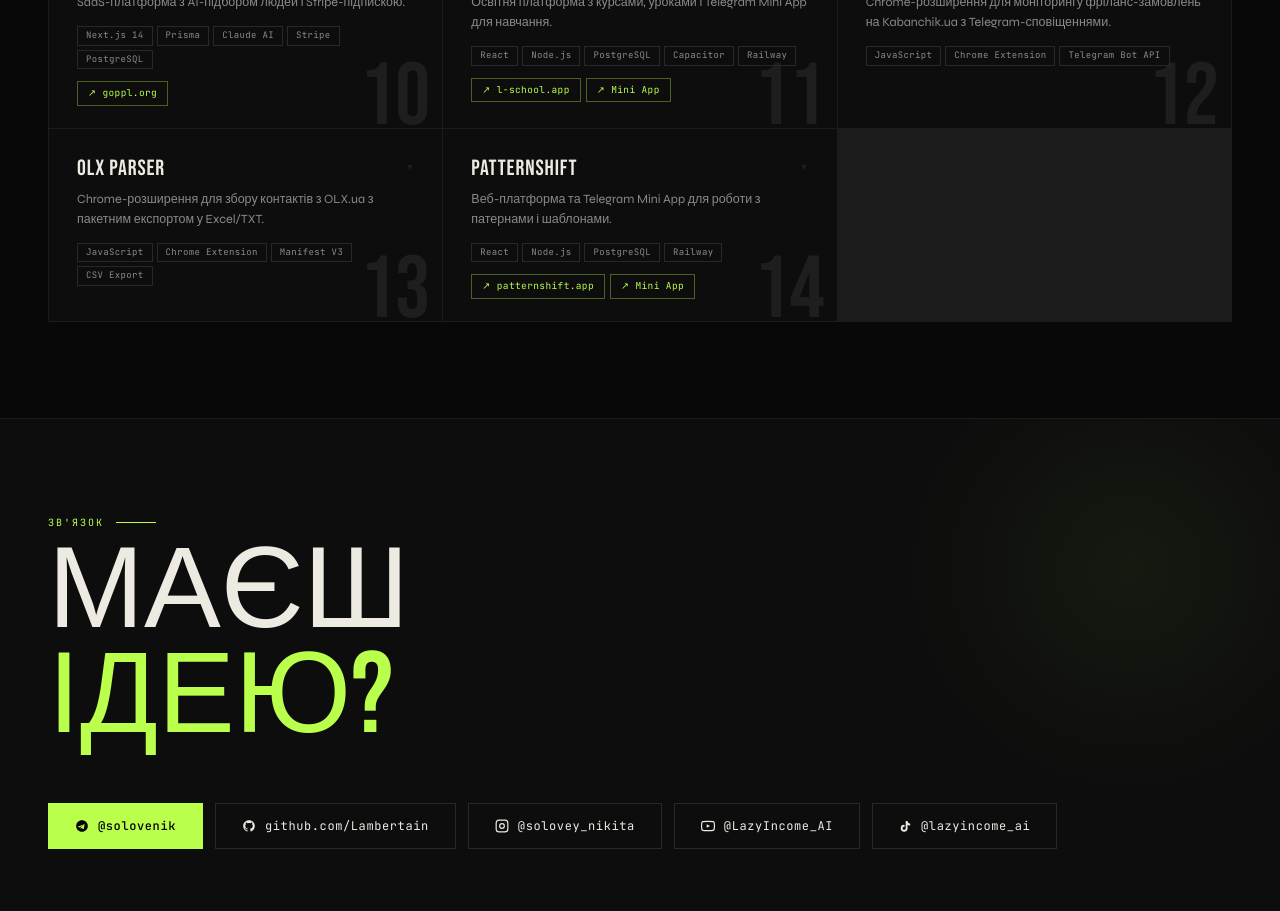
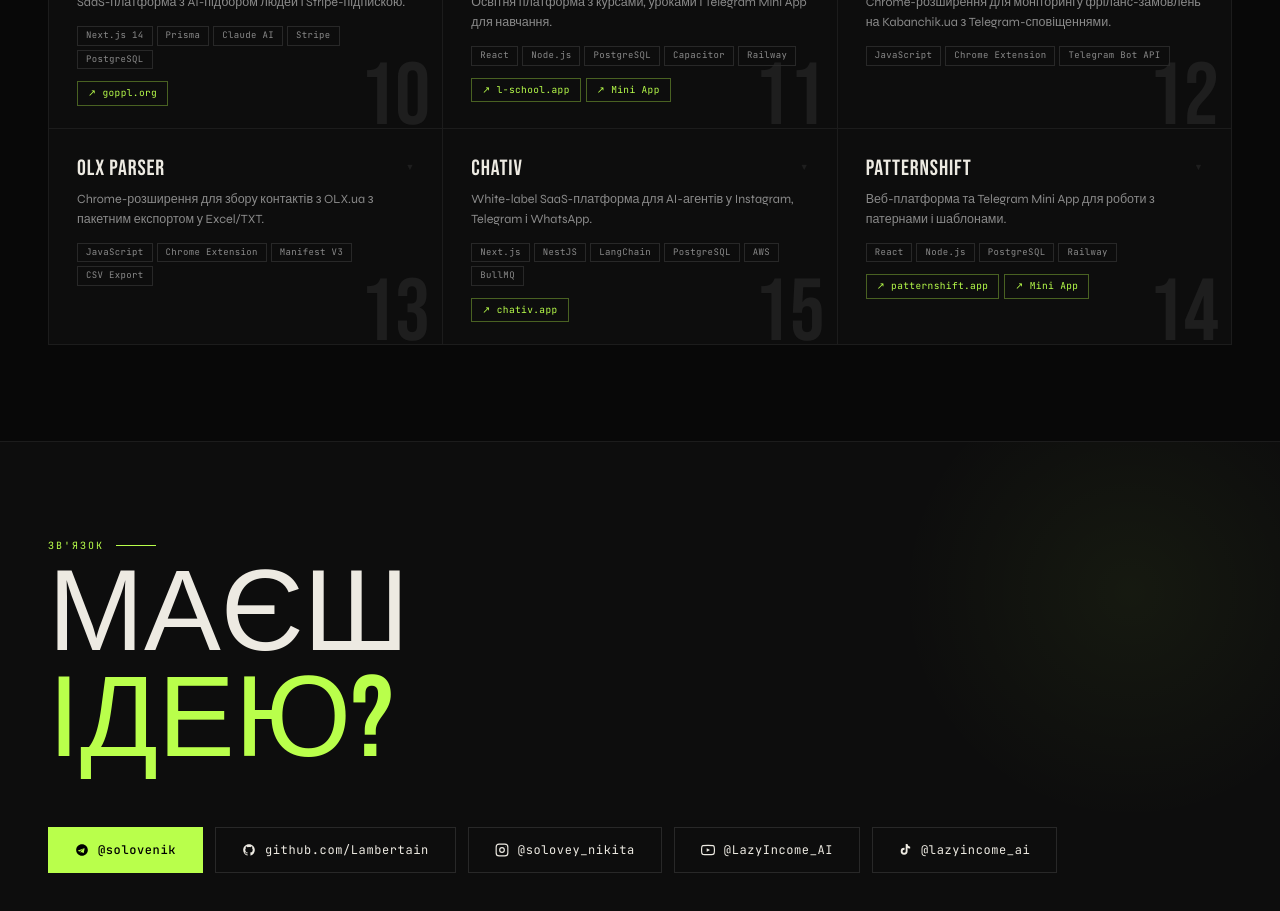
Before and after one commit to Lambertain/lambertain-site, a Next.js app: page / in a window 1280 px wide. Shown: the part 3300-4211 px from the top of the page. Built offline with nearby package versions, Linux system fonts and the light colour scheme.

Commit message:
feat: add Chativ project card

```diff
--- a/src/data/projects.ts
+++ b/src/data/projects.ts
@@ -184,6 +184,18 @@ export const PROJECTS: Project[] = [
     noUrlReason: "Ссилка буде пізніше",
   },
   {
+    num: "15",
+    name: "CHATIV",
+    desc: "White-label SaaS-платформа для AI-агентів у Instagram, Telegram і WhatsApp.",
+    longDesc: "Multi-tenant платформа для автоматизації чатів з клієнтами через AI. Агенти навчаються на базі знань бізнесу, відповідають 24/7. Омніканальність: Instagram DM, Telegram, WhatsApp. Ескалація на живого оператора з Telegram-сповіщеннями. White-label: кожен тенант отримує власний брендований простір.",
+    tags: ["Next.js", "NestJS", "LangChain", "PostgreSQL", "AWS", "BullMQ"],
+    categories: ["ai", "saas"],
+    links: [
+      { url: "https://chativ.app", label: "chativ.app" },
+    ],
+    noUrlReason: null,
+  },
+  {
     num: "14",
     name: "PATTERNSHIFT",
     desc: "Веб-платформа та Telegram Mini App для роботи з патернами і шаблонами.",
```
